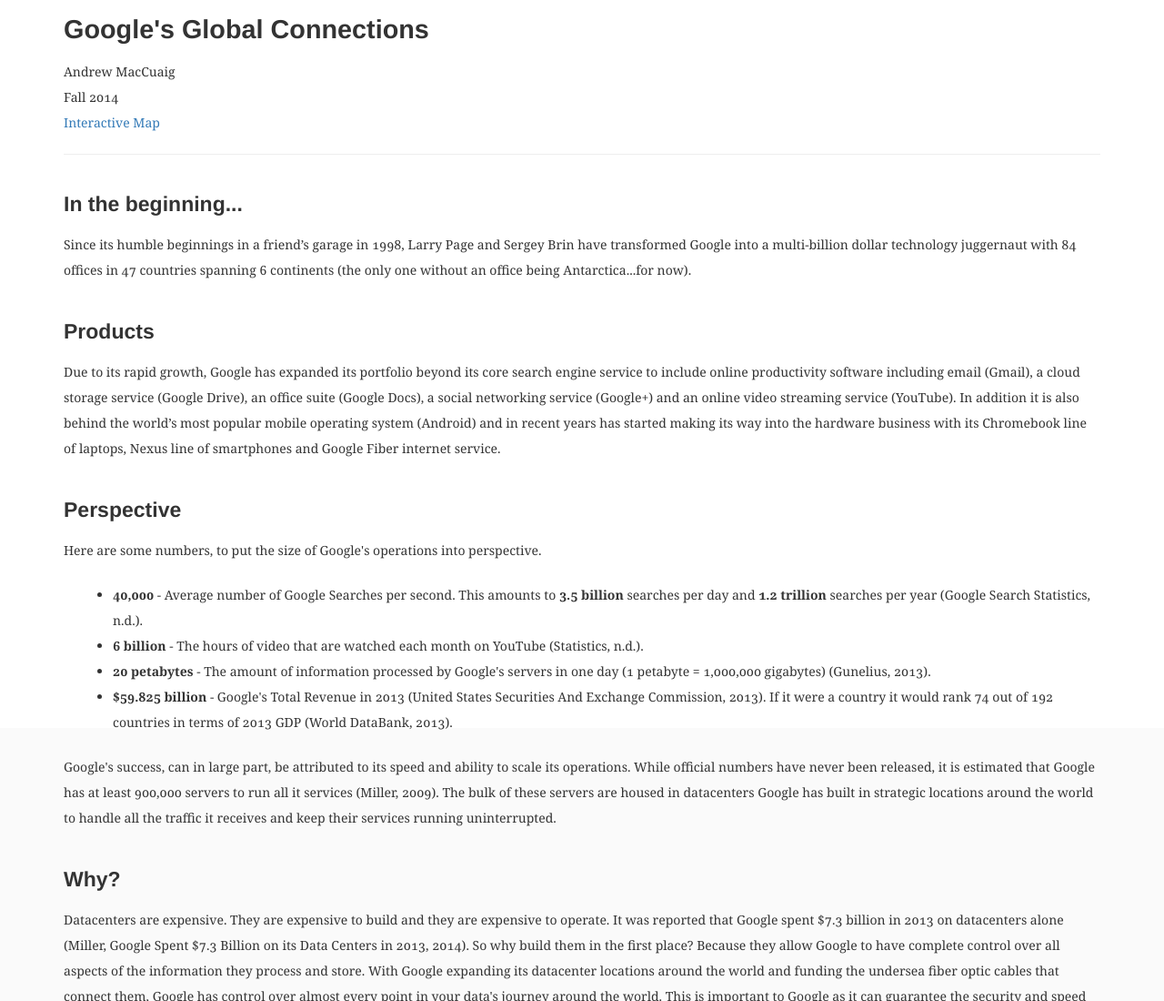
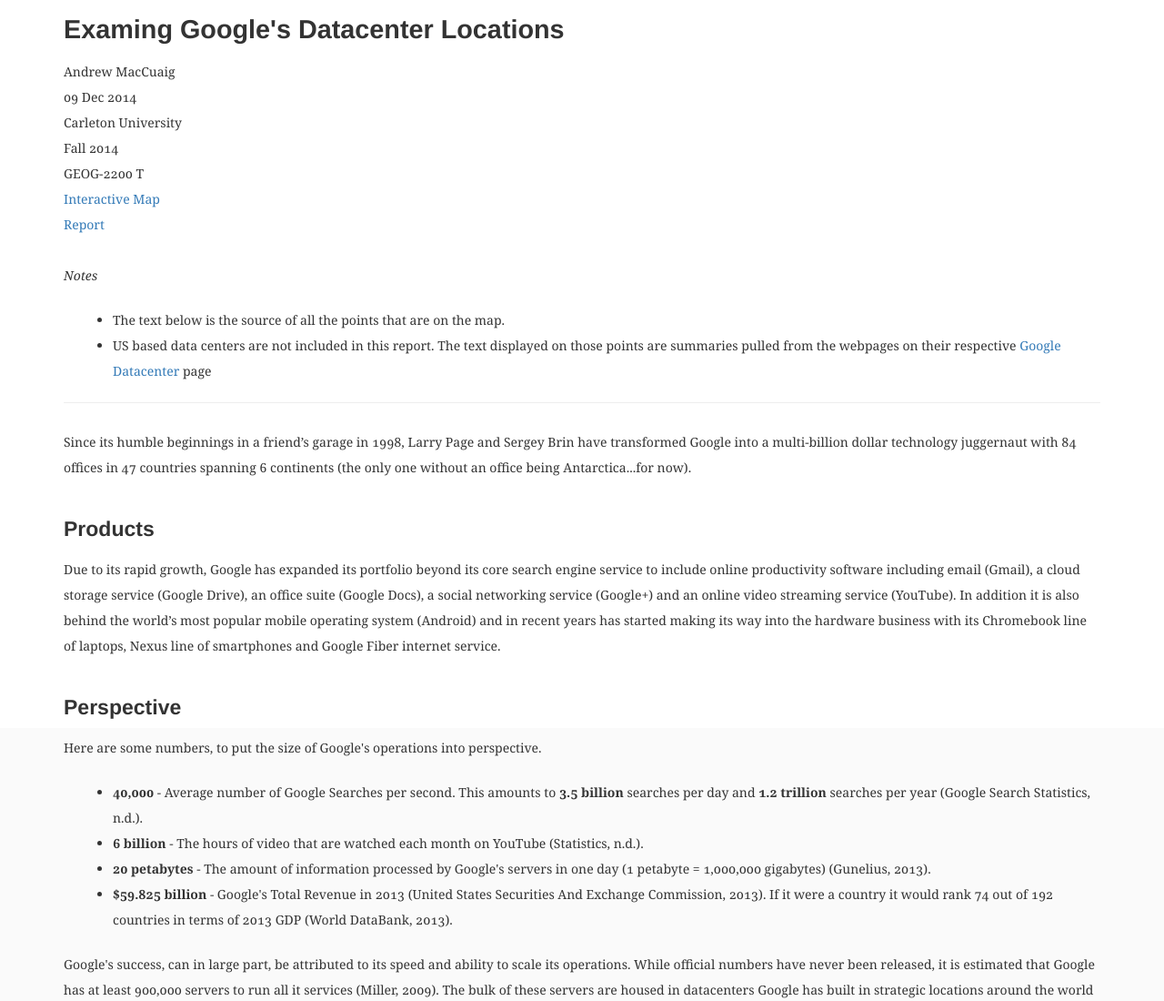
Before and after one commit to maccuaa/Google-Datacenter-Map, a website: page index.html in a window 1280 px wide. Shown: the top 1100 px of the page at 91% size. Drawn offline with Linux system fonts and the light colour scheme.

Commit message:
Minor change

```diff
--- a/index.html
+++ b/index.html
@@ -17,11 +17,21 @@
 
     =========================================================================================================-->
 
-    <h1 id="google-s-global-connections">Google&#39;s Global Connections</h1>
+    <h1 id="examing-google-s-datacenter-locations">Examing Google&#39;s Datacenter Locations</h1>
 
-    <p>Andrew MacCuaig<br>Fall 2014<br><a href="map.html">Interactive Map</a></p>
+    <p>Andrew MacCuaig<br>09 Dec 2014<br>Carleton University<br>Fall 2014<br>GEOG-2200 T<br><a
+            href="http://st-andrew.github.io/GEOG-2200/map">Interactive Map</a><br><a
+            href="http://st-andrew.github.io/GEOG-2200">Report</a></p>
+
+    <p><em>Notes</em></p>
+    <ul>
+        <li>The text below is the source of all the points that are on the map.</li>
+        <li>US based data centers are not included in this report. The text displayed on those points are summaries
+            pulled from the webpages on their respective <a
+                    href="http://www.google.ca/about/datacenters/inside/locations/">Google Datacenter</a> page
+        </li>
+    </ul>
     <hr>
-    <h3 id="in-the-beginning-">In the beginning...</h3>
 
     <p>Since its humble beginnings in a friend’s garage in 1998, Larry Page and Sergey Brin have transformed Google into
         a multi-billion dollar technology juggernaut with 84 offices in 47 countries spanning 6 continents (the only one
@@ -613,12 +623,20 @@
 
 <!-- Google Analytics: change UA-XXXXX-X to be your site's ID. -->
 <script>
-(function(b,o,i,l,e,r){b.GoogleAnalyticsObject=l;b[l]||(b[l]=
-function(){(b[l].q=b[l].q||[]).push(arguments)});b[l].l=+new Date;
-e=o.createElement(i);r=o.getElementsByTagName(i)[0];
-e.src='//www.google-analytics.com/analytics.js';
-r.parentNode.insertBefore(e,r)}(window,document,'script','ga'));
-ga('create','UA-57467507-1');ga('send','pageview');
+    (function (b, o, i, l, e, r) {
+        b.GoogleAnalyticsObject = l;
+        b[l] || (b[l] =
+                function () {
+                    (b[l].q = b[l].q || []).push(arguments)
+                });
+        b[l].l = +new Date;
+        e = o.createElement(i);
+        r = o.getElementsByTagName(i)[0];
+        e.src = '//www.google-analytics.com/analytics.js';
+        r.parentNode.insertBefore(e, r)
+    }(window, document, 'script', 'ga'));
+    ga('create', 'UA-57467507-1');
+    ga('send', 'pageview');
 </script>
 </body>
 </html>
```
